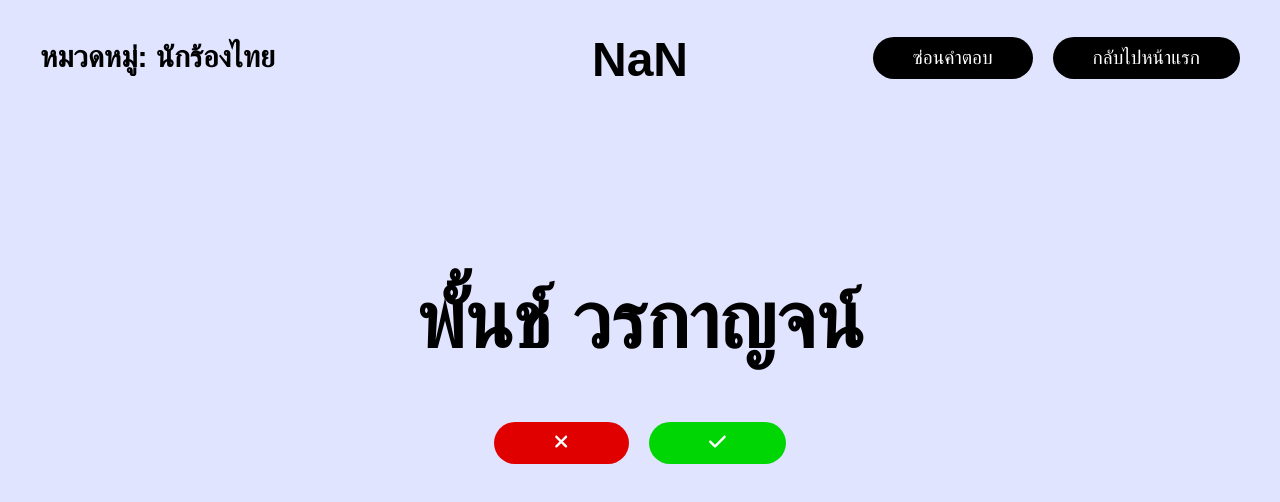
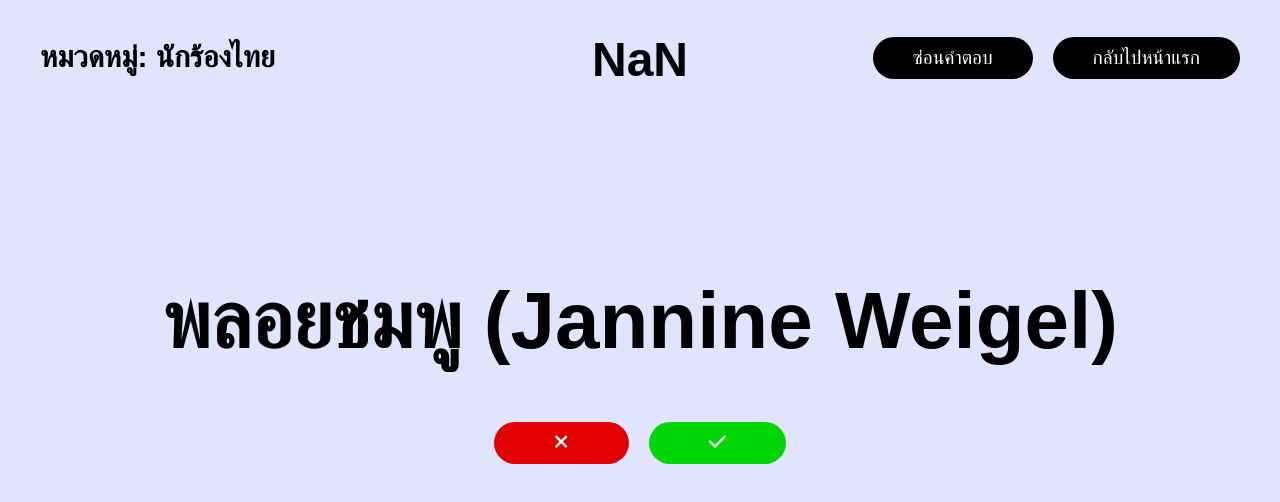
Before and after one commit to suttirakcha/lets-guess, a React (Create React App) app: page /th/thai-singers in a window 1280 px wide. Shown: the top 502 px of the page. Built offline with nearby package versions, Linux system fonts and the light colour scheme; a web font is replaced by a local one.

Commit message:
Update thai-singers.js

```diff
--- a/src/th/categories/thai-singers.js
+++ b/src/th/categories/thai-singers.js
@@ -3,6 +3,6 @@ import "../../App.scss";
 import QuestionsTh from "../components/questions";
 
 export default function ThaiSingersTh(){
-    const words = ["แพรว คณิตกุล", "เบิร์ด ธงไชย", "ลิเดีย ศรัณย์รัชต์", "แนน วาทิยา", "ปาน ธนพร", "ดา เอ็นโดรฟิน", "ป๊อป ปองกูล", "โอ๊ต ปราโมทย์", "Billkin", "แอน ธิติมา", "โบ สุนิตา", "ปุ๊ อัญชลี", "อัสนี โชติกุล", "วสันต์ โชติกุล", "UrboyTJ", "ส้ม มารี", "BOWKYLION", "เอก Season Five", "กานต์ The Parkinson", "ตูน Bodyslam", "นนท์ ธนนท์", "ไอซ์ ศรัณยู", "เบล สุพล", "เอ็ม อรรถพล", "บี้ สุกฤษฎิ์ (บี้ เดอะสตาร์)", "นิว-จิ๋ว", "อ๊อฟ ปองศักดิ์", "ดิว อรุณพงศ์", "ทอม Room39", "แก้ม วิชญาณี (แก้ม เดอะสตาร์)", "ลุลา", "ตู่ ภพธร", "น้ำชา ชีรณัฐ", "โรส ศิรินทิพย์", "ใหม่ เจริญปุระ", "พั้นช์ วรกาญจน์", "พลอยชมพู (Jannine Weigel)", "เอ๊ะ จิรากร", "เนม Getsunova", "เป๊ก ผลิตโชค", "แสตมป์ อภิวัชร์", "ตู่ นันทิดา", "จ๊ะ นงผณี (จ๊ะ อาร์สยาม)", "เก่ง ธชย", "นะ Polycat", "โอม Cocktail", "ลำไย ไหทองคำ", "เบน ชลาทิศ", "ตั๊กแตน ชลดา", "ต่าย อรทัย", "หญิงลี ศรีจุมพล", "ฝน ธนสุนธร", "จินตหรา พูนลาภ", "ยิ่งยง ยอดบัวงาม", "หลิว อาจารียา", "ข้าวทิพย์ ธิดาดิน", "ไผ่ พงศธร", "เปาวลี พรพิมล", "หนูนา หนึ่งธิดา", "กุ้ง สุธิราช", "ปาล์มมี่", "กอล์ฟ ฟักกลิ้งฮีโร่", "หวาย Kamikaze", "เอิ๊ต ภัทรวี", "นท พนายางกูร (นท เดอะสตาร์)", "บอย โกสิยพงษ์", "นภ พรชำนิ", "บี พีระพัฒน์", "โต๋ ศักดิ์สิทธิ์", "ปราโมทย์ วิเลปะนะ", "โดม จารุวัฒน์ (โดม เดอะสตาร์)", "กัน นภัทร (กัน เดอะสตาร์)", "สิงโต นำโชค", "ซิน Singular", "เสก โลโซ", "ป้าง นครินทร์", "หนึ่ง อภิวัฒน์ (หนึ่ง ETC)", "อิ้งค์ วรันธร", "แมว จิรศักดิ์", "ณัฐ ศักดาทร", "เต้น นรารักษ์"];
+    const words = ["แพรว คณิตกุล", "เบิร์ด ธงไชย", "ลิเดีย ศรัณย์รัชต์", "แนน วาทิยา", "ปาน ธนพร", "ดา เอ็นโดรฟิน", "ป๊อป ปองกูล", "โอ๊ต ปราโมทย์", "Billkin", "แอน ธิติมา", "โบ สุนิตา", "ปุ๊ อัญชลี", "อัสนี โชติกุล", "วสันต์ โชติกุล", "UrboyTJ", "ส้ม มารี", "BOWKYLION", "เอก Season Five", "กานต์ The Parkinson", "ตูน Bodyslam", "นนท์ ธนนท์", "ไอซ์ ศรัณยู", "เบล สุพล", "เอ็ม อรรถพล", "บี้ สุกฤษฎิ์ (บี้ เดอะสตาร์)", "นิว-จิ๋ว", "อ๊อฟ ปองศักดิ์", "ดิว อรุณพงศ์", "ทอม Room39", "แก้ม วิชญาณี (แก้ม เดอะสตาร์)", "ลุลา", "ตู่ ภพธร", "น้ำชา ชีรณัฐ", "โรส ศิรินทิพย์", "ใหม่ เจริญปุระ", "พั้นช์ วรกาญจน์", "พลอยชมพู (Jannine Weigel)", "เอ๊ะ จิรากร", "เนม Getsunova", "เป๊ก ผลิตโชค", "แสตมป์ อภิวัชร์", "ตู่ นันทิดา", "จ๊ะ นงผณี (จ๊ะ อาร์สยาม)", "เก่ง ธชย", "นะ Polycat", "โอม Cocktail", "ลำไย ไหทองคำ", "เบน ชลาทิศ", "ตั๊กแตน ชลดา", "ต่าย อรทัย", "หญิงลี ศรีจุมพล", "ฝน ธนสุนธร", "จินตหรา พูนลาภ", "ยิ่งยง ยอดบัวงาม", "หลิว อาจารียา", "ข้าวทิพย์ ธิดาดิน", "ไผ่ พงศธร", "เปาวลี พรพิมล", "หนูนา หนึ่งธิดา", "กุ้ง สุธิราช", "ปาล์มมี่", "กอล์ฟ ฟักกลิ้งฮีโร่", "หวาย Kamikaze", "เอิ๊ต ภัทรวี", "นท พนายางกูร (นท เดอะสตาร์)", "บอย โกสิยพงษ์", "นภ พรชำนิ", "บี พีระพัฒน์", "โต๋ ศักดิ์สิทธิ์", "ปราโมทย์ วิเลปะนะ", "โดม จารุวัฒน์ (โดม เดอะสตาร์)", "กัน นภัทร (กัน เดอะสตาร์)", "สิงโต นำโชค", "ซิน Singular", "เสก โลโซ", "ป้าง นครินทร์", "หนึ่ง อภิวัฒน์ (หนึ่ง ETC)", "อิ้งค์ วรันธร", "แมว จิรศักดิ์", "ณัฐ ศักดาทร", "เต้น นรารักษ์", "THE TOYS", "วิโอเลต วอเทียร์"];
     return (<QuestionsTh answers={words} category="นักร้องไทย" redirect="/th/thai-singers"/>)
 }
```
